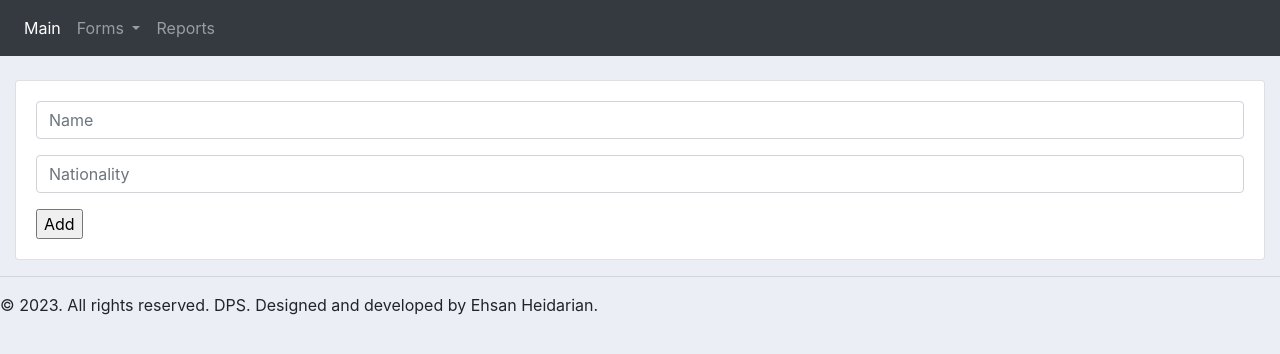
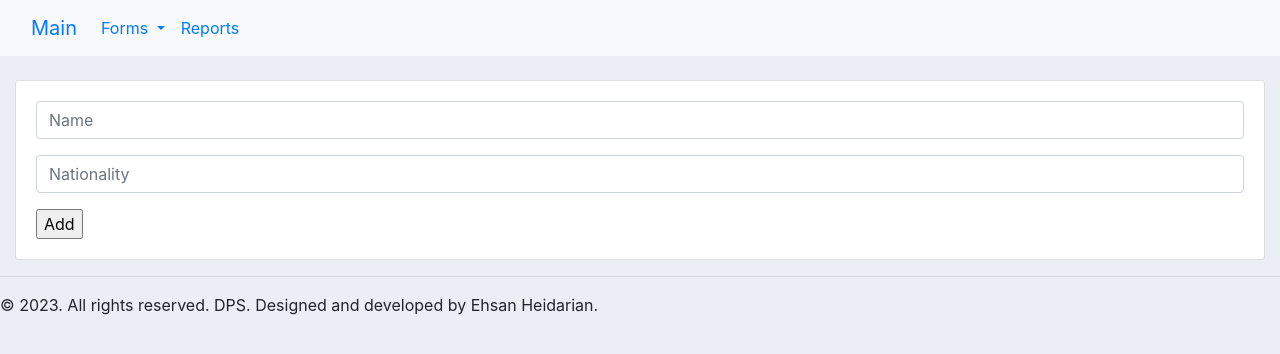
Before and after one commit to ehsanheidarian3001/DPS, a Django app: page /brand/add/ in a window 1280 px wide. Shown: the top 354 px of the page. Run offline with Django 4.2, Linux system fonts and the light colour scheme; some libraries are stand-ins or nearby versions.

Commit message:
Little change in navbar

```diff
--- a/mobile/templates/navbar.html
+++ b/mobile/templates/navbar.html
@@ -1,9 +1,12 @@
-<nav class="navbar navbar-expand-lg navbar-dark bg-dark">
+<nav class="navbar navbar-expand-lg bg-light">
+  <div class="container-fluid">
+    <a class="navbar-brand" href="/">Main</a>
+    <button class="navbar-toggler" type="button" data-bs-toggle="collapse" data-bs-target="#navbarNavDropdown"
+      aria-controls="navbarNavDropdown" aria-expanded="false" aria-label="Toggle navigation">
+      <span class="navbar-toggler-icon"></span>
+    </button>
     <div class="collapse navbar-collapse" id="navbarNavDropdown">
       <ul class="navbar-nav">
-        <li class="nav-item active">
-          <a class="nav-link" href="/">Main</a>
-        </li>
         <li class="nav-item dropdown">
           <a class="nav-link dropdown-toggle" href="#" role="button" data-bs-toggle="dropdown" aria-expanded="false">
             Forms
@@ -14,8 +17,10 @@
           </ul>
         </li>
         <li class="nav-item">
-            <a class="nav-link" href="/reports/">Reports</a>
-          </li>
+          <a class="nav-link" href="/reports/">Reports</a>
+        </li>
+      </ul>
       </ul>
     </div>
-  </nav>
+  </div>
+</nav>
```
